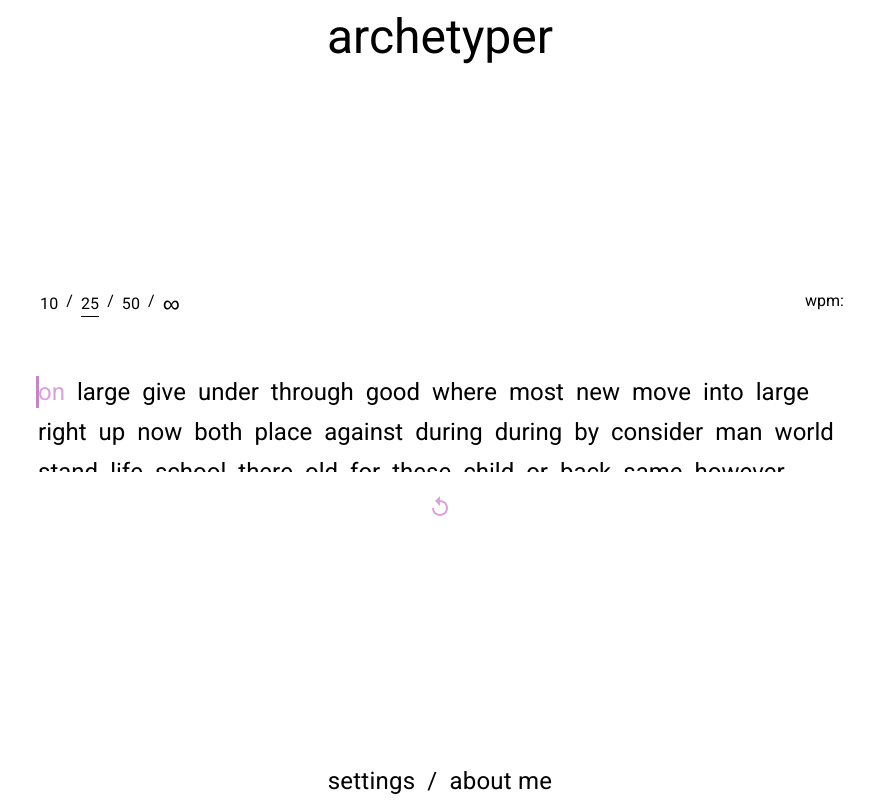
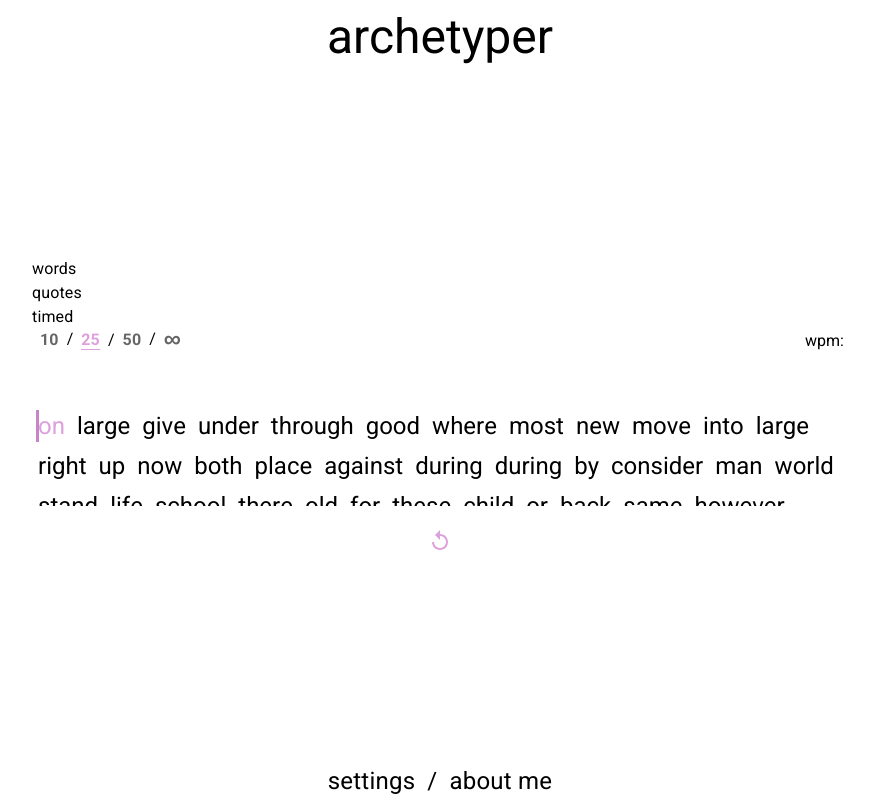
Before and after one commit to nkuek/archetyper, a React (Create React App) app: page / in a window 1280 px wide. Shown: the whole page, without its empty margins (200-1074 px from the left). Built offline with nearby package versions, Linux system fonts and the light colour scheme.

Commit message:
split word count options into separate component

```diff
--- /dev/null
+++ b/src/components/WordOptions/WordCountOptions.tsx
@@ -0,0 +1,75 @@
+import React, { useContext, useMemo } from 'react';
+import { useReset } from 'hooks';
+import { ThemeContext, WordContext, WordListContext } from 'providers';
+import { Typography } from '@mui/material';
+import { Box } from '@mui/system';
+
+const options = [10, 25, 50, 'endless'] as const;
+const WordCountOptions = () => {
+  const reset = useReset(true);
+
+  const { theme } = useContext(ThemeContext);
+
+  const textColor = useMemo(() => theme.wordsContrast || theme.words, [theme]);
+
+  const { settings } = useContext(WordContext);
+  const { setWordCount, wordCount } = useContext(WordListContext);
+
+  return (
+    <div style={{ display: 'flex', padding: 0, alignItems: 'center' }}>
+      {options.map((option, idx) => (
+        <div
+          style={{
+            display: 'flex',
+            opacity: settings.quotes ? 0 : 1,
+            visibility: settings.quotes ? 'hidden' : 'visible',
+            transition: 'opacity 200ms ease-in-out, visibility 200ms linear',
+          }}
+          key={'box' + idx}
+        >
+          <Box
+            sx={{
+              padding: '0em .5em',
+              cursor: 'pointer',
+              color: option === wordCount ? theme.currentWord : textColor,
+              opacity: option === wordCount ? 1 : 0.6,
+              transition: 'opacity 200ms ease-in-out',
+              '&:hover': {
+                opacity: 1,
+              },
+            }}
+            key={`${option}${idx}`}
+            onClick={(e) => {
+              e.stopPropagation();
+              setWordCount(option);
+              reset(e);
+              localStorage.setItem('typer-word-count', JSON.stringify(option));
+            }}
+          >
+            <Typography
+              sx={{
+                fontSize: option === 'endless' ? '1.5rem' : '1rem',
+                display: 'flex',
+                alignItems: 'center',
+                lineHeight: 'normal',
+                height: 20,
+                boxSizing: 'border-box',
+                fontWeight: 'bold',
+                borderBottom: option === wordCount ? '1px solid' : 'none',
+                borderColor: 'inherit',
+                marginBottom: option !== wordCount ? '1px' : 0,
+              }}
+            >
+              {option !== 'endless' ? option : String.fromCharCode(8734)}
+            </Typography>
+          </Box>
+          <Box sx={{ color: textColor }} key={'spacer' + idx}>
+            {idx !== options.length - 1 && '/'}
+          </Box>
+        </div>
+      ))}
+    </div>
+  );
+};
+
+export default WordCountOptions;
--- a/src/components/WordOptions/index.tsx
+++ b/src/components/WordOptions/index.tsx
@@ -1,22 +1,21 @@
-import { useMemo, useContext } from 'react';
+import { useMemo, useContext, useState } from 'react';
 import Box from '@mui/material/Box';
 import Container from '@mui/material/Container';
-import { ThemeContext, WordListContext, WordContext } from 'providers';
-import { useReset } from 'hooks';
+import { ThemeContext, WordContext } from 'providers';
+import WordCountOptions from './WordCountOptions';
 import { Typography } from '@mui/material';
 
-const options = [10, 25, 50, 'endless'] as const;
+const categories = ['words', 'quotes', 'timed'] as const;
 
 const WordOptions = () => {
-  const { setWordCount, wordCount } = useContext(WordListContext);
   const values = useContext(WordContext);
   const { wpm, settings } = values;
-
-  const reset = useReset(true);
 
   const { theme } = useContext(ThemeContext);
 
   const textColor = useMemo(() => theme.wordsContrast || theme.words, [theme]);
+
+  const [category, setCategory] = useState();
 
   return (
     <Container
@@ -24,57 +23,17 @@ const WordOptions = () => {
         display: 'flex',
         justifyContent: 'space-between',
         marginBottom: '.5em',
-        height: 25,
       }}
     >
-      <div style={{ display: 'flex', padding: 0 }}>
-        {options.map((option, idx) => (
-          <div
-            style={{
-              display: 'flex',
-              opacity: settings.quotes ? 0 : 1,
-              visibility: settings.quotes ? 'hidden' : 'visible',
-              transition: 'opacity 200ms ease-in-out, visibility 200ms linear',
-            }}
-            key={'box' + idx}
-          >
-            <Box
-              sx={{
-                padding: '0em .5em',
-                cursor: 'pointer',
-                color: textColor,
-              }}
-              key={`${option}${idx}`}
-              onClick={(e) => {
-                e.stopPropagation();
-                setWordCount(option);
-                reset(e);
-                localStorage.setItem(
-                  'typer-word-count',
-                  JSON.stringify(option)
-                );
-              }}
-            >
-              <Typography
-                sx={{
-                  borderBottom:
-                    option === wordCount ? `1px solid ${textColor}` : 'none',
-                  fontSize: option === 'endless' ? '1.5rem' : '1rem',
-                  display: 'flex',
-                  alignItems: 'center',
-                  height: '100%',
-                }}
-              >
-                {option !== 'endless' ? option : String.fromCharCode(8734)}
-              </Typography>
-            </Box>
-            <Box sx={{ color: textColor }} key={'spacer' + idx}>
-              {idx !== options.length - 1 && '/'}
-            </Box>
-          </div>
-        ))}
-      </div>
-      <div style={{ display: 'flex' }}>
+      <Box>
+        <Box>
+          {categories.map((category) => (
+            <Typography key={category}>{category}</Typography>
+          ))}
+        </Box>
+        <WordCountOptions />
+      </Box>
+      <div style={{ display: 'flex', alignSelf: 'flex-end' }}>
         <Box sx={{ color: textColor, marginRight: '.25em' }}>{'wpm: '}</Box>
         <Box sx={{ color: textColor }}>{wpm.net || ''}</Box>
       </div>
```
